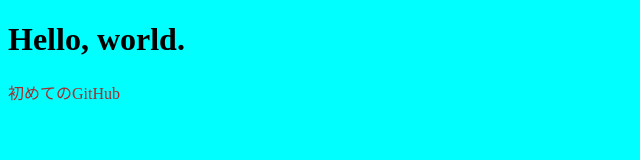
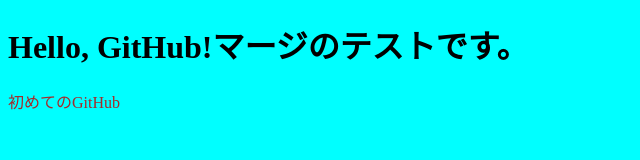
Before and after one commit to Tomo-create/test, a plain HTML site: page index.html in a window 1280 px wide. Shown: the whole page, without its empty margins (0-640 px from the left). Drawn offline with Linux system fonts and the light colour scheme.

Commit message:
タイトルを変更しました。

```diff
--- a/index.html
+++ b/index.html
@@ -6,7 +6,7 @@
     <link rel="stylesheet" href="style.css">
   </head>
   <body>
-    <h1>Hello, world.</h1>
+    <h1>Hello, GitHub!マージのテストです。</h1>
     <p>初めてのGitHub</p>
   </body>
 </html>
```
